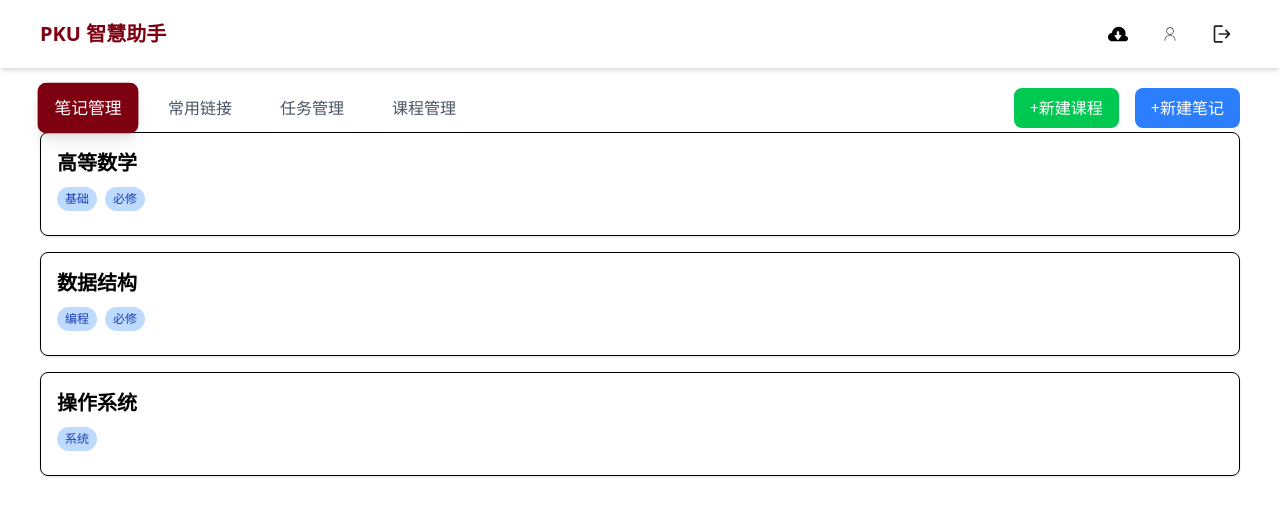
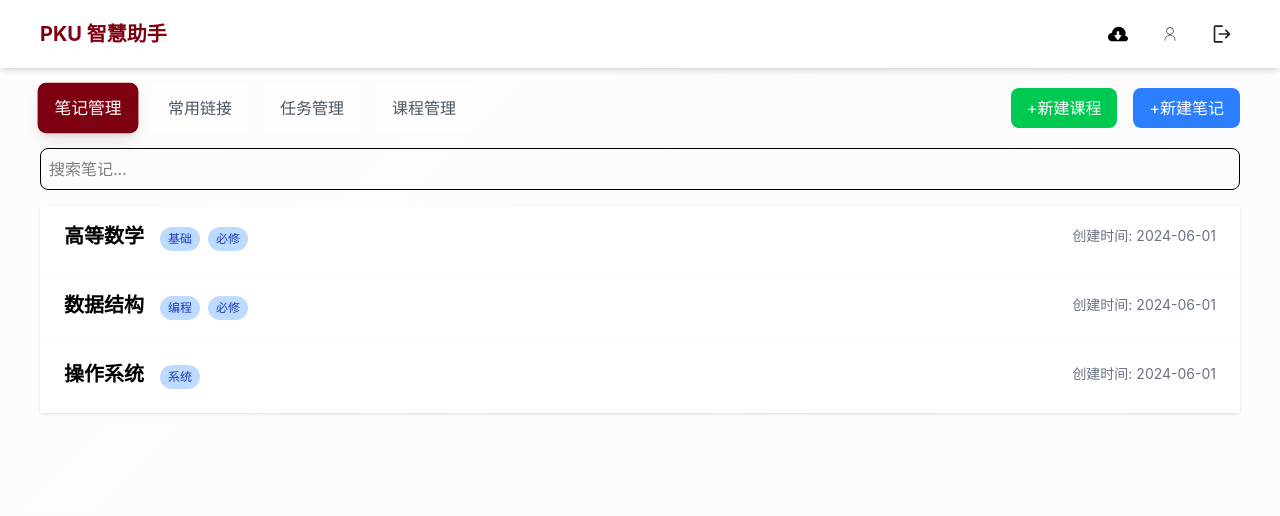
Before and after one commit to Aarayboy/PKU-Intelligence--2025, a Vue app in the folder frontend/: page / in a window 1280 px wide. Shown: the top 516 px of the page. Built offline with nearby package versions, Linux system fonts and the light colour scheme.

Commit message:
改了一下背景颜色，然后初步写了一下Note

```diff
--- a/frontend/index.html
+++ b/frontend/index.html
@@ -5,6 +5,17 @@
     <link rel="icon" href="/favicon.ico" />
     <meta name="viewport" content="width=device-width, initial-scale=1.0" />
     <title>PKU Intelligence</title>
+    <style>
+      body {
+        margin: 0;
+        font-family: -apple-system, BlinkMacSystemFont, "Segoe UI", Roboto,
+          "Helvetica Neue", Arial, sans-serif, "Apple Color Emoji",
+          "Segoe UI Emoji", "Segoe UI Symbol";
+        /* 从左上浅红到右下浅蓝的渐变背景 */
+        background: linear-gradient(135deg, #fffbfb 0%, #f9fcff 100%);
+        min-height: 100vh;
+      }
+    </style>
   </head>
   <body>
     <div id="app"></div>
--- a/frontend/src/component/NavAndMain.vue
+++ b/frontend/src/component/NavAndMain.vue
@@ -27,7 +27,7 @@ const tabsName = {
 </script>
 <template>
   <div class="max-w-7xl mx-auto px-10 py-4">
-    <div class="flex justify-between items-center">
+    <div class="flex justify-between items-center mb-4">
       <div class="flex gap-4">
         <button v-for="(_, tab) in tabs" :key="tab"
           class="flex items-center gap-2 px-4 py-3 rounded-lg transition-all duration-200 hover:cursor-pointer"
--- a/frontend/src/component/NoteShadow.vue
+++ b/frontend/src/component/NoteShadow.vue
@@ -176,7 +176,7 @@ const resetForm = () => {
                     </select>
                     <div class="relative">
                         <i
-                            class="fa fa-chevron-down absolute right-4 top-[-38px] text-neutral-400 pointer-events-none"></i>
+                            class="fa fa-chevron-down absolute right-4 top-[-35px] text-neutral-400 pointer-events-none"></i>
                     </div>
                 </div>
                 <!-- 标签输入 -->
--- a/frontend/src/component/utils/Note.vue
+++ b/frontend/src/component/utils/Note.vue
@@ -4,20 +4,27 @@ const userData = inject('userData'); // readonly user data from App.vue
 </script>
 
 <template>
-  <div id="search-bar">
-
+  <div id="search-bar" class="mb-4">
+    <input type="text" placeholder="搜索笔记..." class="w-full p-2 border rounded-lg" />
   </div>
   <div id="show-case">
 
     <div id="Notes">
-      <div v-for="(course, index) in userData.courses" :key="index"
-        class="course-item border p-4 mb-4 rounded-lg shadow-sm">
-        <h2 class="text-xl font-semibold mb-2">{{ course.name }}</h2>
-        <div class="tags mb-2">
-          <span v-for="(tag, tagIndex) in course.tags" :key="tagIndex"
-            class="inline-block bg-blue-200 text-blue-800 text-xs px-2 py-1 rounded-full mr-2">
-            {{ tag }}
-          </span>
+      <div v-for="(course, index) in userData.courses" :key="index" class="course-item p-2 bg-white shadow-sm">
+        <div class="px-4 py-2 relative">
+          <h2 class="text-xl font-semibold mb-2 inline-block">{{ course.name }}</h2>
+          <div class="tags mb-2 inline-block ml-4">
+            <span v-for="(tag, tagIndex) in course.tags" :key="tagIndex"
+              class="inline-block bg-blue-200 text-blue-800 text-xs px-2 py-1 rounded-full mr-2">
+              {{ tag }}
+            </span>
+          </div>
+          <div class="create-time absolute top-3 right-4 text-sm text-gray-500">
+            创建时间: 2024-06-01 <!-- 后续要修改为真实时间 -->
+          </div>
+        </div>
+        <div class="">
+
         </div>
         <div class="notes-list hidden max-h-48 overflow-y-auto">
           <ul>
```
